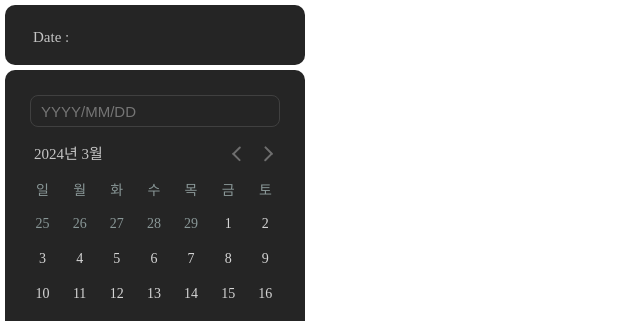
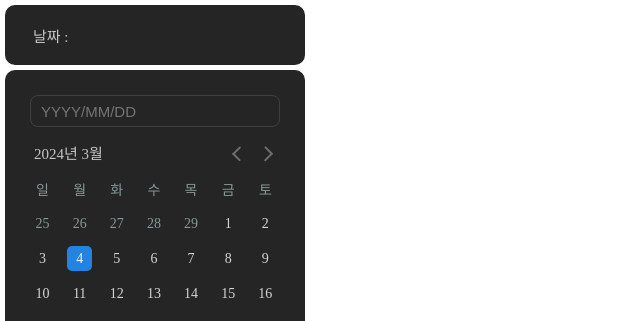
Before and after one commit to ella-yschoi/react-simple-datepicker-calendar, a React (Vite) app: page / in a window 1280 px wide. Shown: the top 321 px of the page, without its empty margins (0-640 px from the left). Built offline with nearby package versions, Linux system fonts and the light colour scheme.

Commit message:
feat: Add a Feature to Mark Today's Date

```diff
--- a/src/Calendar.tsx
+++ b/src/Calendar.tsx
@@ -71,6 +71,15 @@ const Calendar = () => {
   const [$isInputValid, setIsInputValid] = useState(true);
   const [currentDate, setCurrentDate] = useState(new Date()); // currentDate이 초기값
 
+  const isToday = (date: number) => {
+    const today = new Date();
+    return (
+      date === today.getDate() &&
+      currentDate.getMonth() === today.getMonth() &&
+      currentDate.getFullYear() === today.getFullYear()
+    );
+  };
+
   // 이전 달과 다음 달 버튼의 이벤트 핸들러를 업데이트
   const handlePreviousMonth = () => {
     setCurrentDate(
@@ -133,7 +142,7 @@ const Calendar = () => {
   return (
     <>
       <DateInputContainer>
-        Date : {displayDate}
+        날짜 : {displayDate}
       </DateInputContainer>
       <CalendarContainer>
         <StyledCalendarInput
@@ -160,7 +169,12 @@ const Calendar = () => {
             <ExtraDateComponent key={`prev-${date}`}>{date}</ExtraDateComponent>
           ))}
           {currentMonthDays.map((date) => (
-            <DateComponent key={`current-${date}`}>{date}</DateComponent>
+          <DateComponent
+            key={`current-${date}`}
+            className={isToday(date) ? 'today' : ''}
+          >
+            {date}
+          </DateComponent>
           ))}
           {nextMonthDays.map((date) => (
             <ExtraDateComponent key={`next-${date}`}>{date}</ExtraDateComponent>
@@ -330,6 +344,12 @@ const DateComponent = styled.div`
 
   &:hover {
     cursor: pointer;
+    background-color: #273241;
+    border-radius: 20%;
+  }
+
+  &.today {
+    color: #eff5fd;
     background-color: #2383e2;
     border-radius: 20%;
   }
```
